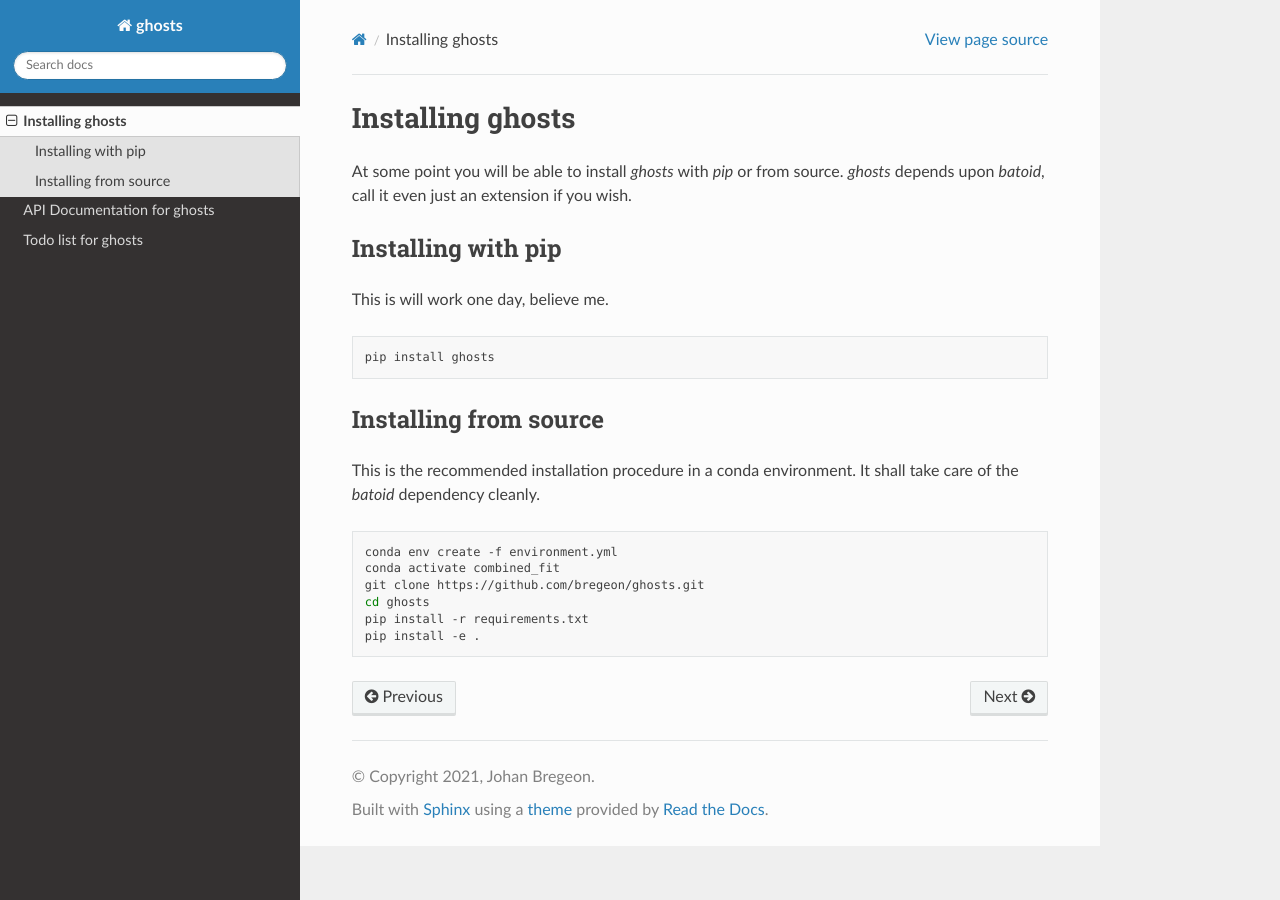
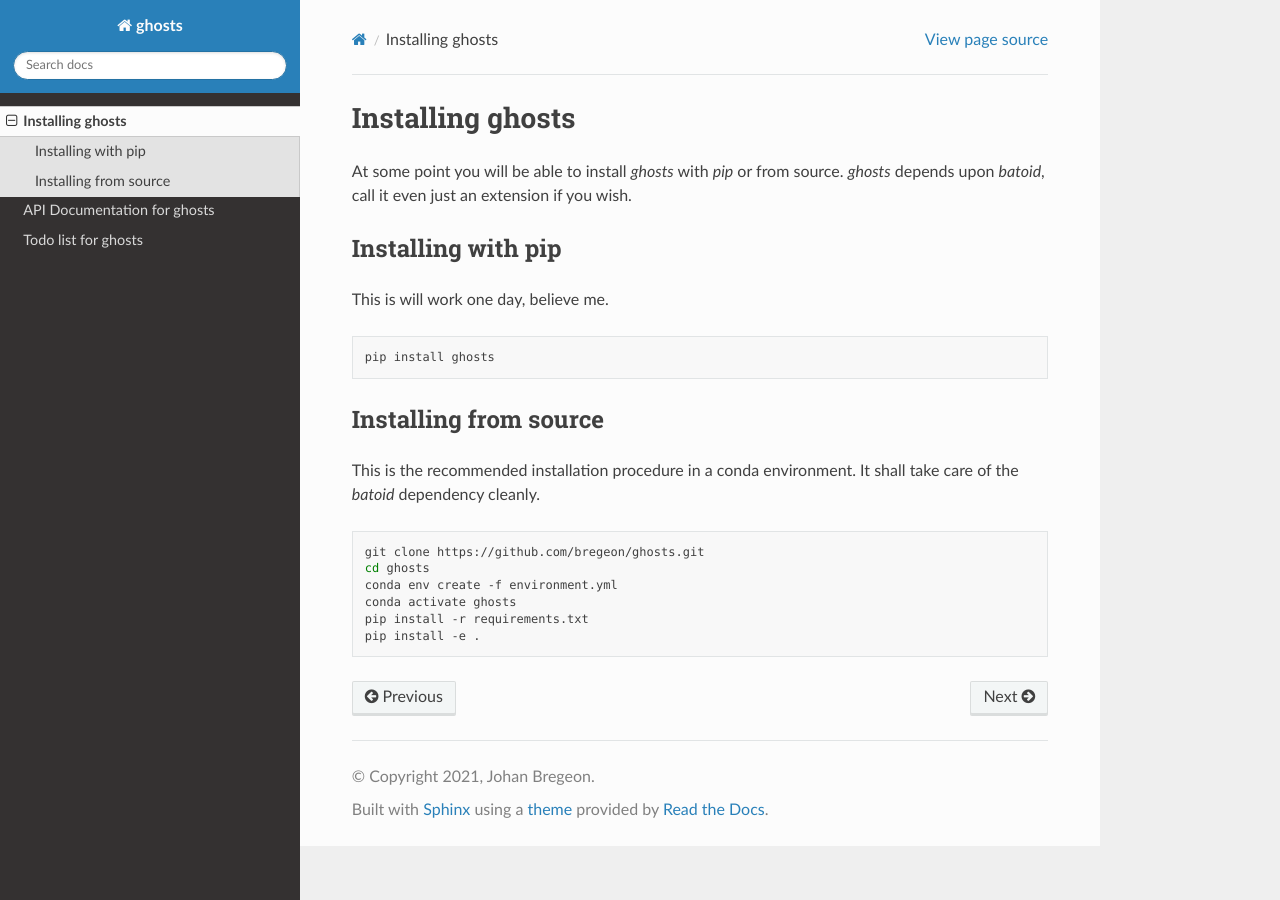
Before and after one commit to lsst-camera-dh/ghosts, a Sphinx documentation site: the page built from docs/install.rst, in a window 1280 px wide. Built offline with Sphinx 7.4.7 and the Read the Docs theme 2.0.0, drawn with Linux system fonts in a browser that asks for light colours; the version number could not be read and is left out.

Commit message:
update install doc

```diff
--- a/docs/install.rst
+++ b/docs/install.rst
@@ -26,9 +26,9 @@ It shall take care of the `batoid` dependency cleanly.
 
 .. code-block:: bash
 
-    conda env create -f environment.yml
-    conda activate combined_fit
     git clone https://github.com/bregeon/ghosts.git
     cd ghosts
+    conda env create -f environment.yml
+    conda activate ghosts
     pip install -r requirements.txt
     pip install -e .
```
